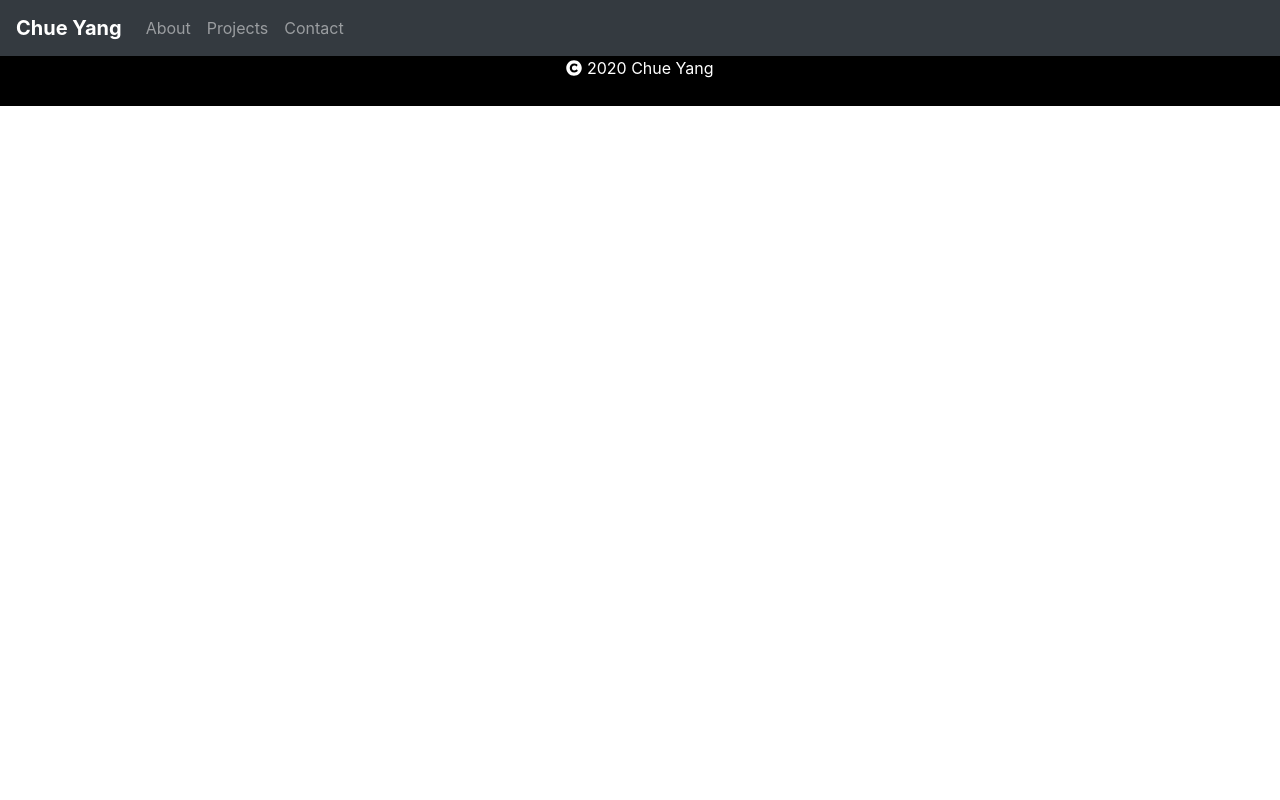
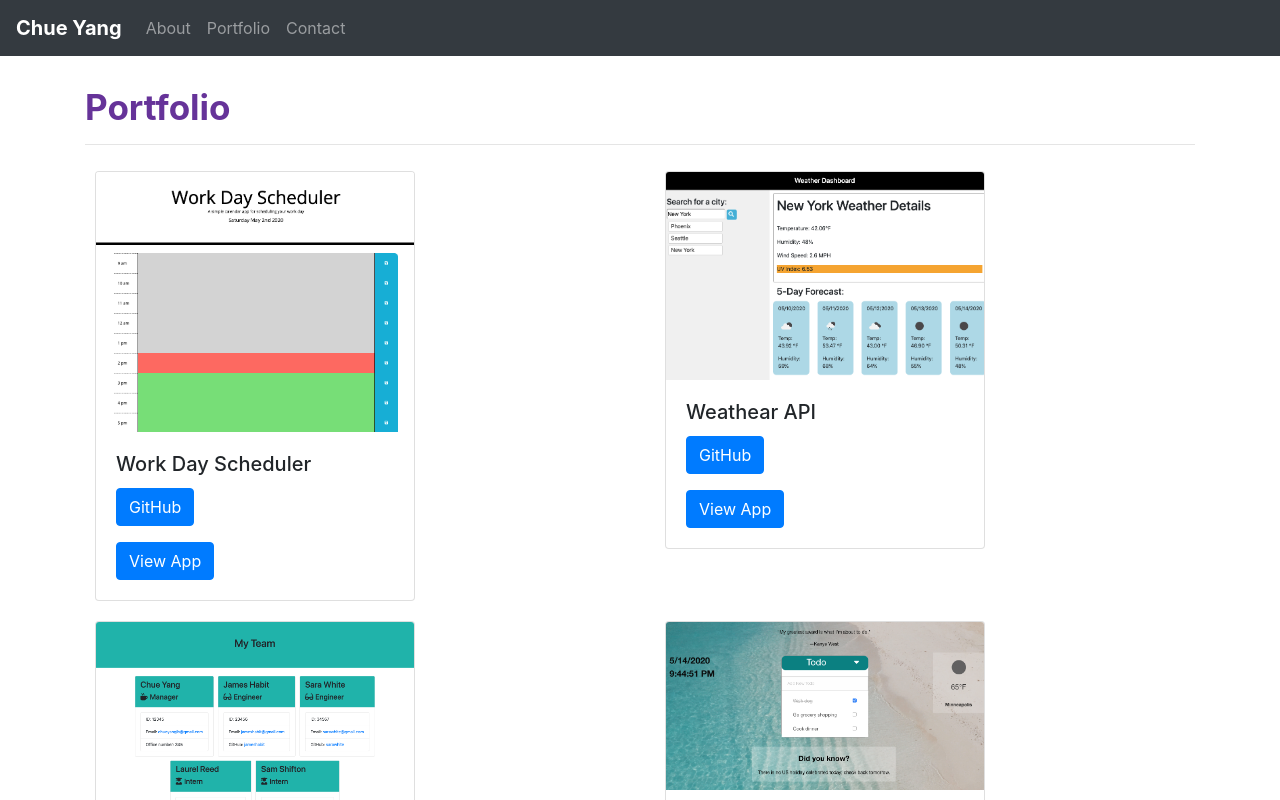
Before and after one commit to chueny/Portfolio_react, a React (Create React App) app: page /Portfolio in a window 1280 px wide. Shown: the top 800 px of the page. Built offline with nearby package versions, Linux system fonts and the light colour scheme.

Commit message:
fixed name

```diff
--- a/src/App.js
+++ b/src/App.js
@@ -13,7 +13,7 @@ function App() {
         <Switch>
         <Route path="/" exact component={About} />
         <Route path="/About" exact component={About} />
-        <Route path="/Projects" exact component ={Projects} />
+        <Route path="/Portfolio" exact component ={Projects} />
         <Route path="/Contact" exact component={Contact} />
         </Switch>
         <Footer />
--- a/src/components/NavTabs.js
+++ b/src/components/NavTabs.js
@@ -23,14 +23,14 @@ function NavTabs() {
           </li>
           <li className="nav-item ">
             <Link
-              to="/projects"
+              to="/portfolio"
               className={
-                location.pathname === "/projects"
+                location.pathname === "/portfolio"
                   ? "nav-link active"
                   : "nav-link"
               }
             >
-              Projects
+              Portfolio
             </Link>
           </li>
           <li class="nav-item">
--- a/src/components/Project.js
+++ b/src/components/Project.js
@@ -14,7 +14,7 @@ function Projects(props) {
 
   return (
 
-    <div style={{ height: "90vh"}} className="container">
+    <div style={{ height: "150vh"}} className="container">
             <h1 style={styleObj}>
               Portfolio
             </h1>
```
